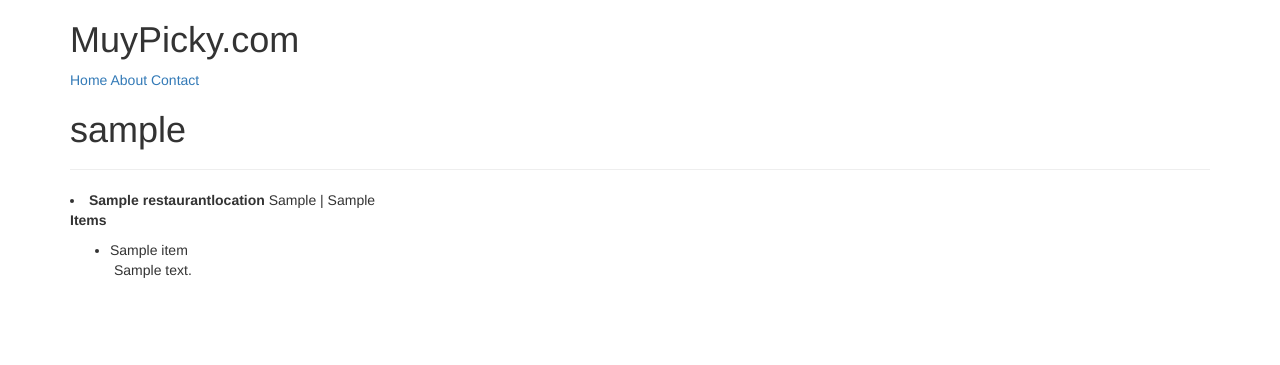
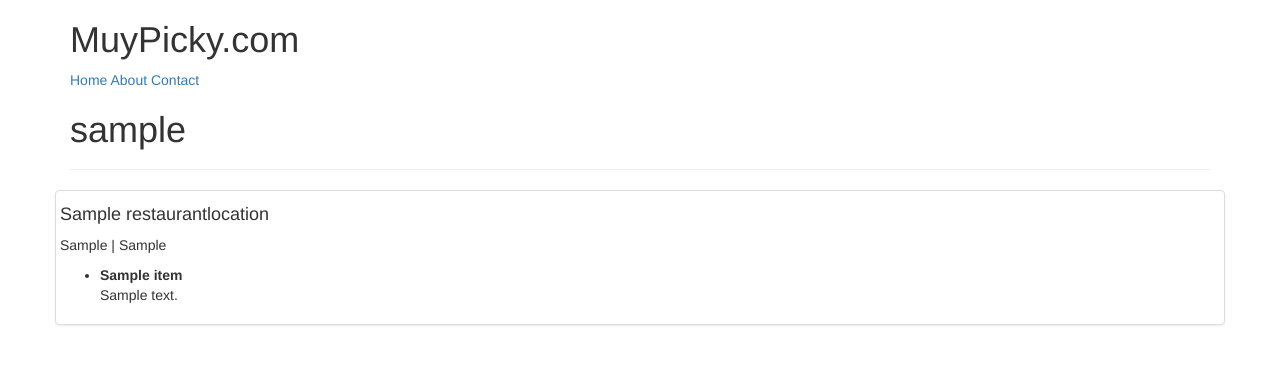
Before and after one commit to rcmadden/trydjango1-11, a Django app: a page that uses src/profiles/templates/profiles/user.html in a window 1280 px wide. Shown: the top 365 px of the page. Run offline with Django 3.2, Linux system fonts and the light colour scheme; tables that the repository leaves empty hold one stand-in row (values such as "Sample post"); some libraries are stand-ins or nearby versions.

Commit message:
Style Profiles with Bootstrap

```diff
--- a/src/profiles/templates/profiles/user.html
+++ b/src/profiles/templates/profiles/user.html
@@ -8,21 +8,31 @@
 <hr/>
 {% if user.item_set.all.exists %}
     {% for rest in user.restaurantlocation_set.all %}
-        <li><b>{{ rest.title }}</b>  {{ rest.location }} | {{ rest.category }}
+        <div class='row'>
+        <!--<div class='col-sm-12' style='border: 1px solid #ccc; border-radius: 5px; margin-bottom: 15px;'>-->
+        <!--same as above with bootstrap 3-->
+        <div class='thumbnail'>
+        <!--bootstrap 4-->
+        <!--<div class='card card-default'>-->
+        </style><h4>{{ rest.title }}</h4>
+            <p>{{ rest.location }} | {{ rest.category }}</p>
             <p>
-                 <b>Items</b>
+                 <!--<b>Items</b>-->
             <ul>
                 {% for item in rest.item_set.all %}
-                <li style='margin-bottom: 15px;'>{{ item.name }}<br/>
-                    {% for ing in item.get_contents %}
-                    <span style='padding: 2px 4px; margin-right:4px;'>{{ ing }}</span>
-                    {% endfor %}
+                <!--<li style='margin-bottom: 15px;'>{{ item.name }}<br/>-->
+                <!--    {% for ing in item.get_contents %}-->
+                <!--    <span style='padding: 2px 4px; margin-right:4px;'>{{ ing }}</span>-->
+                <!--    {% endfor %}-->
+                <!--</li>-->
+                <li style='margin-bottom: 15px;'><b>{{ item.name }}</b><br/>
+                    {{ item.contents }}
                 </li>
                 {% endfor %}
             </ul>
             </p>
-
-        </li>
+        </div>
+        </div>
     {% endfor %}
 {% else %}
 <p class='lead'>No Items Found</p>
```
